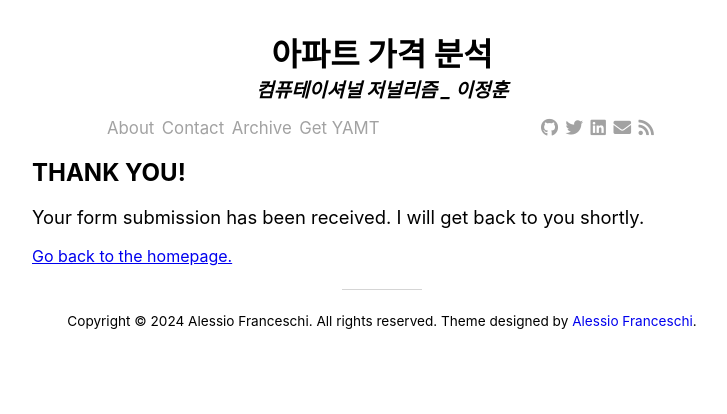
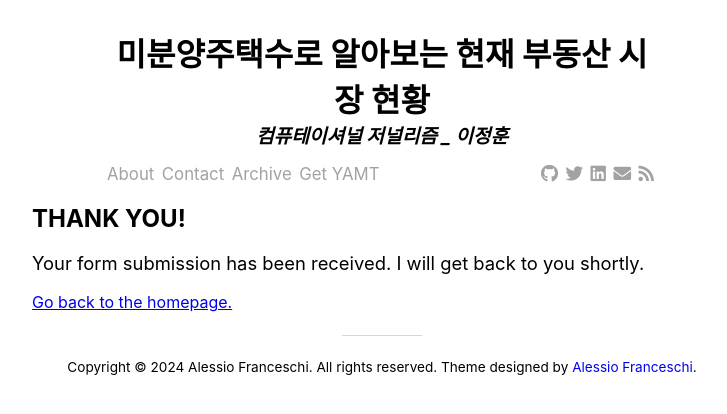
Before and after one commit to Timeleeh/skkufinal.github.io, a Jekyll site: the page built from contact-successful.md, in a window 1280 px wide. Shown: the top 414 px of the page, without its empty margins (258-985 px from the left). Built offline with Jekyll 4.4.1, drawn with Linux system fonts in a browser that asks for light colours; nearby versions of some CDN libraries; part of the change alters nothing that is shown.

Commit message:
Update _config.yml

```diff
--- a/_config.yml
+++ b/_config.yml
@@ -1,20 +1,6 @@
 # Site settings
-title: 아파트 가격 분석
+title: 미분양주택수로 알아보는 현재 부동산 시장 현황
 description: "미분양주택수로 현재의 부동산 시장을 분석해보자"
-
-# **  미분양 주택수는 부동산 시장의 매도자와 매수자의 심리를 측정하는 중요한 데이터입니다
-# 집을 사려고 하는 매수세가 올라가면 미분양 주택수는 반대로 줄어들고, 매수세가 내려가면 미분양 주택수는 증가합니다.
-# 그래서, 매수세와 미분양 주택수는 반비례 관계에 있습니다
-# 2000년 12월 부터 2023년 7월까지 약 24년간의 월별 미분양주택수를 보면 아래와 같습니다.
-# 아래 미분양 차트로 서울 부동산 시장의 2000년부터 지금까지의 큰 흐름을 분석해 보면, A시기를 과거 대세 하락구간의 1,2,3,4 중 어디에 속하는 것일까요?**
-
-layout: post
-categories: [Hello, World]
-tags: [hello, world]
-image: /seoul.png
-# gif: mygif (Only write the name of the file. No extension. The files needs to be in "/assets/gif")
-description: "Say hello to the world!"
-customexcerpt: "Custom excerpt for the homepage"
 
 
 url:  "https://pandasekh.github.io/Jekyll-YAMT/" # Actual base url of the website
```
